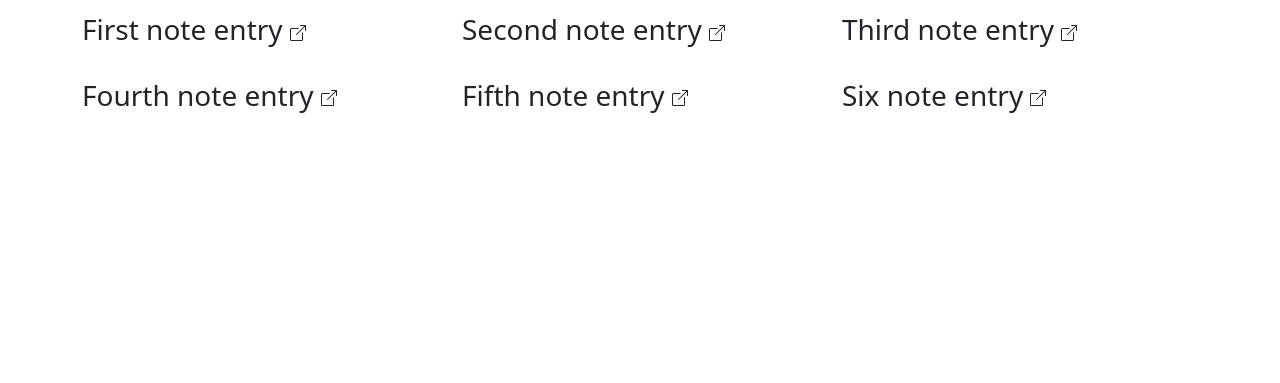
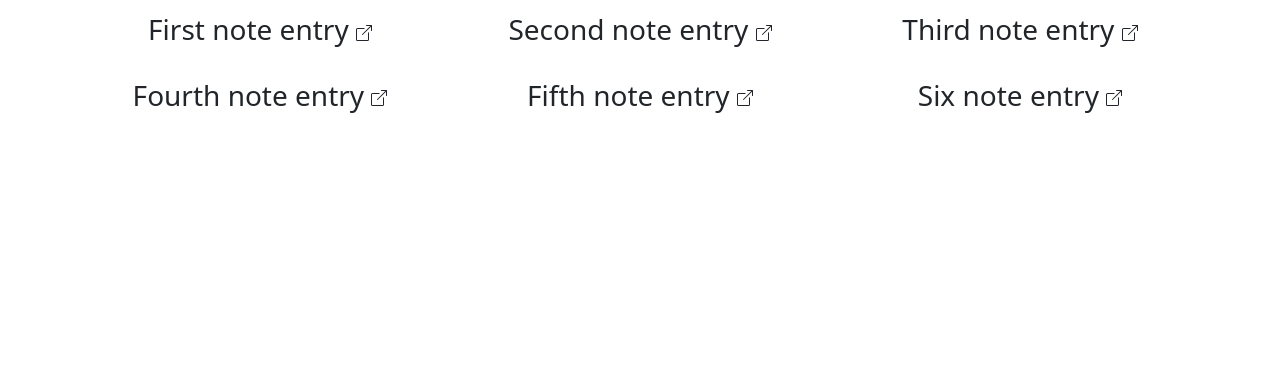
Before and after one commit to Lundi19/notes-app, a website: page index.html in a window 1280 px wide. Shown: the part 417-800 px from the top of the page. Drawn offline with nearby package versions, Linux system fonts and the light colour scheme.

Commit message:
note links centered

```diff
--- a/index.html
+++ b/index.html
@@ -45,7 +45,7 @@
       <br>
       <div class="row">
       <div class="col-md-4">
-        <h3>First note entry
+        <h3 class="text-center">First note entry
         <svg xmlns="http://www.w3.org/2000/svg" width="16" height="16" fill="currentColor" class="bi bi-box-arrow-up-right" viewBox="0 0 16 16">
           <path fill-rule="evenodd" d="M8.636 3.5a.5.5 0 0 0-.5-.5H1.5A1.5 1.5 0 0 0 0 4.5v10A1.5 1.5 0 0 0 1.5 16h10a1.5 1.5 0 0 0 1.5-1.5V7.864a.5.5 0 0 0-1 0V14.5a.5.5 0 0 1-.5.5h-10a.5.5 0 0 1-.5-.5v-10a.5.5 0 0 1 .5-.5h6.636a.5.5 0 0 0 .5-.5z"/>
           <path fill-rule="evenodd" d="M16 .5a.5.5 0 0 0-.5-.5h-5a.5.5 0 0 0 0 1h3.793L6.146 9.146a.5.5 0 1 0 .708.708L15 1.707V5.5a.5.5 0 0 0 1 0v-5z"/>
@@ -54,7 +54,7 @@
       </div>
 
       <div class="col-md-4">
-        <h3>Second note entry
+        <h3 class="text-center">Second note entry
         <svg xmlns="http://www.w3.org/2000/svg" width="16" height="16" fill="currentColor" class="bi bi-box-arrow-up-right" viewBox="0 0 16 16">
           <path fill-rule="evenodd" d="M8.636 3.5a.5.5 0 0 0-.5-.5H1.5A1.5 1.5 0 0 0 0 4.5v10A1.5 1.5 0 0 0 1.5 16h10a1.5 1.5 0 0 0 1.5-1.5V7.864a.5.5 0 0 0-1 0V14.5a.5.5 0 0 1-.5.5h-10a.5.5 0 0 1-.5-.5v-10a.5.5 0 0 1 .5-.5h6.636a.5.5 0 0 0 .5-.5z"/>
           <path fill-rule="evenodd" d="M16 .5a.5.5 0 0 0-.5-.5h-5a.5.5 0 0 0 0 1h3.793L6.146 9.146a.5.5 0 1 0 .708.708L15 1.707V5.5a.5.5 0 0 0 1 0v-5z"/>
@@ -62,7 +62,7 @@
       </div>
 
       <div class="col-md-4">
-        <h3>Third note entry
+        <h3 class="text-center">Third note entry
         <svg xmlns="http://www.w3.org/2000/svg" width="16" height="16" fill="currentColor" class="bi bi-box-arrow-up-right" viewBox="0 0 16 16">
           <path fill-rule="evenodd" d="M8.636 3.5a.5.5 0 0 0-.5-.5H1.5A1.5 1.5 0 0 0 0 4.5v10A1.5 1.5 0 0 0 1.5 16h10a1.5 1.5 0 0 0 1.5-1.5V7.864a.5.5 0 0 0-1 0V14.5a.5.5 0 0 1-.5.5h-10a.5.5 0 0 1-.5-.5v-10a.5.5 0 0 1 .5-.5h6.636a.5.5 0 0 0 .5-.5z"/>
           <path fill-rule="evenodd" d="M16 .5a.5.5 0 0 0-.5-.5h-5a.5.5 0 0 0 0 1h3.793L6.146 9.146a.5.5 0 1 0 .708.708L15 1.707V5.5a.5.5 0 0 0 1 0v-5z"/>
@@ -73,7 +73,7 @@
     <br>
       <div class="row">
       <div class="col-md-4 col-border">
-        <h3>Fourth note entry
+        <h3 class="text-center">Fourth note entry
         <svg xmlns="http://www.w3.org/2000/svg" width="16" height="16" fill="currentColor" class="bi bi-box-arrow-up-right" viewBox="0 0 16 16">
           <path fill-rule="evenodd" d="M8.636 3.5a.5.5 0 0 0-.5-.5H1.5A1.5 1.5 0 0 0 0 4.5v10A1.5 1.5 0 0 0 1.5 16h10a1.5 1.5 0 0 0 1.5-1.5V7.864a.5.5 0 0 0-1 0V14.5a.5.5 0 0 1-.5.5h-10a.5.5 0 0 1-.5-.5v-10a.5.5 0 0 1 .5-.5h6.636a.5.5 0 0 0 .5-.5z"/>
           <path fill-rule="evenodd" d="M16 .5a.5.5 0 0 0-.5-.5h-5a.5.5 0 0 0 0 1h3.793L6.146 9.146a.5.5 0 1 0 .708.708L15 1.707V5.5a.5.5 0 0 0 1 0v-5z"/>
@@ -81,7 +81,7 @@
       </div>
 
       <div class="col-md-4">
-        <h3>Fifth note entry
+        <h3 class="text-center">Fifth note entry
         <svg xmlns="http://www.w3.org/2000/svg" width="16" height="16" fill="currentColor" class="bi bi-box-arrow-up-right" viewBox="0 0 16 16">
           <path fill-rule="evenodd" d="M8.636 3.5a.5.5 0 0 0-.5-.5H1.5A1.5 1.5 0 0 0 0 4.5v10A1.5 1.5 0 0 0 1.5 16h10a1.5 1.5 0 0 0 1.5-1.5V7.864a.5.5 0 0 0-1 0V14.5a.5.5 0 0 1-.5.5h-10a.5.5 0 0 1-.5-.5v-10a.5.5 0 0 1 .5-.5h6.636a.5.5 0 0 0 .5-.5z"/>
           <path fill-rule="evenodd" d="M16 .5a.5.5 0 0 0-.5-.5h-5a.5.5 0 0 0 0 1h3.793L6.146 9.146a.5.5 0 1 0 .708.708L15 1.707V5.5a.5.5 0 0 0 1 0v-5z"/>
@@ -89,7 +89,7 @@
       </div>
 
       <div class="col-md-4">
-        <h3>Six note entry
+        <h3 class="text-center">Six note entry
         <svg xmlns="http://www.w3.org/2000/svg" width="16" height="16" fill="currentColor" class="bi bi-box-arrow-up-right" viewBox="0 0 16 16">
           <path fill-rule="evenodd" d="M8.636 3.5a.5.5 0 0 0-.5-.5H1.5A1.5 1.5 0 0 0 0 4.5v10A1.5 1.5 0 0 0 1.5 16h10a1.5 1.5 0 0 0 1.5-1.5V7.864a.5.5 0 0 0-1 0V14.5a.5.5 0 0 1-.5.5h-10a.5.5 0 0 1-.5-.5v-10a.5.5 0 0 1 .5-.5h6.636a.5.5 0 0 0 .5-.5z"/>
           <path fill-rule="evenodd" d="M16 .5a.5.5 0 0 0-.5-.5h-5a.5.5 0 0 0 0 1h3.793L6.146 9.146a.5.5 0 1 0 .708.708L15 1.707V5.5a.5.5 0 0 0 1 0v-5z"/>
```
